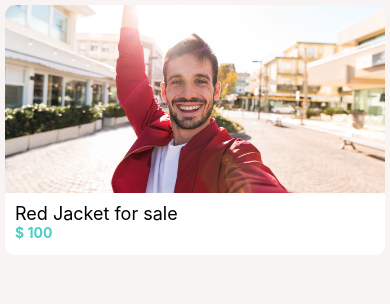
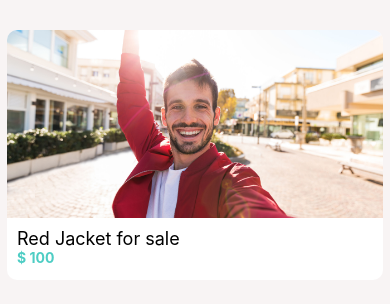
Before and after one commit to Max-256/OverIt, a React Native app: screen / in a window 390 px wide. Shown: the top 304 px of the page. Built offline with nearby package versions, Linux system fonts and the light colour scheme.

Commit message:
add top padding to the listing details compo  manually

```diff
--- a/app/screens/ListingDetailsScreen.js
+++ b/app/screens/ListingDetailsScreen.js
@@ -15,7 +15,8 @@ const styles = StyleSheet.create({
   container: {
     flex: 1,
     backgroundColor: colors.light,
-    padding: 5,
+    padding: 7,
+    paddingTop: 30,
   },
 });
 
--- a/package.json
+++ b/package.json
@@ -10,6 +10,7 @@
   },
   "dependencies": {
     "expo": "~48.0.11",
+    "expo-constants": "^14.2.1",
     "expo-status-bar": "~1.4.4",
     "react": "18.2.0",
     "react-native": "0.71.6"
```
